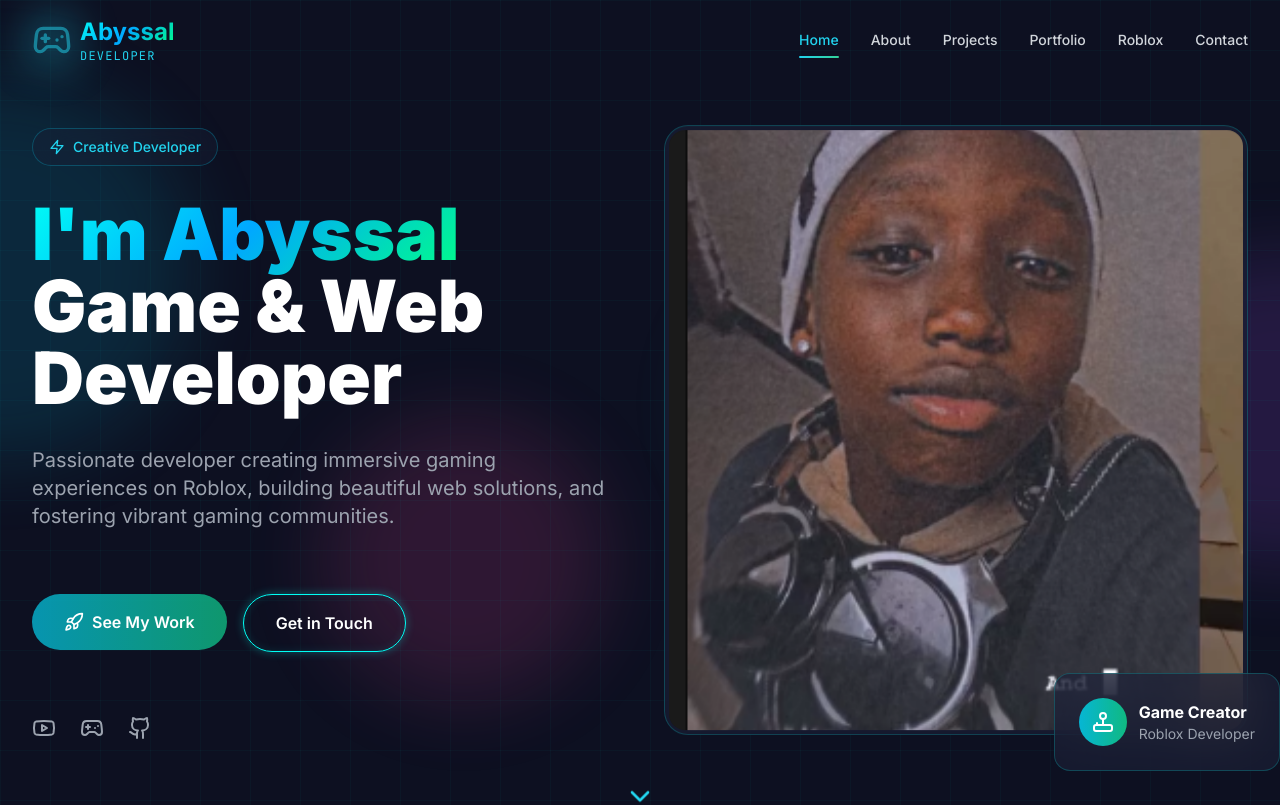
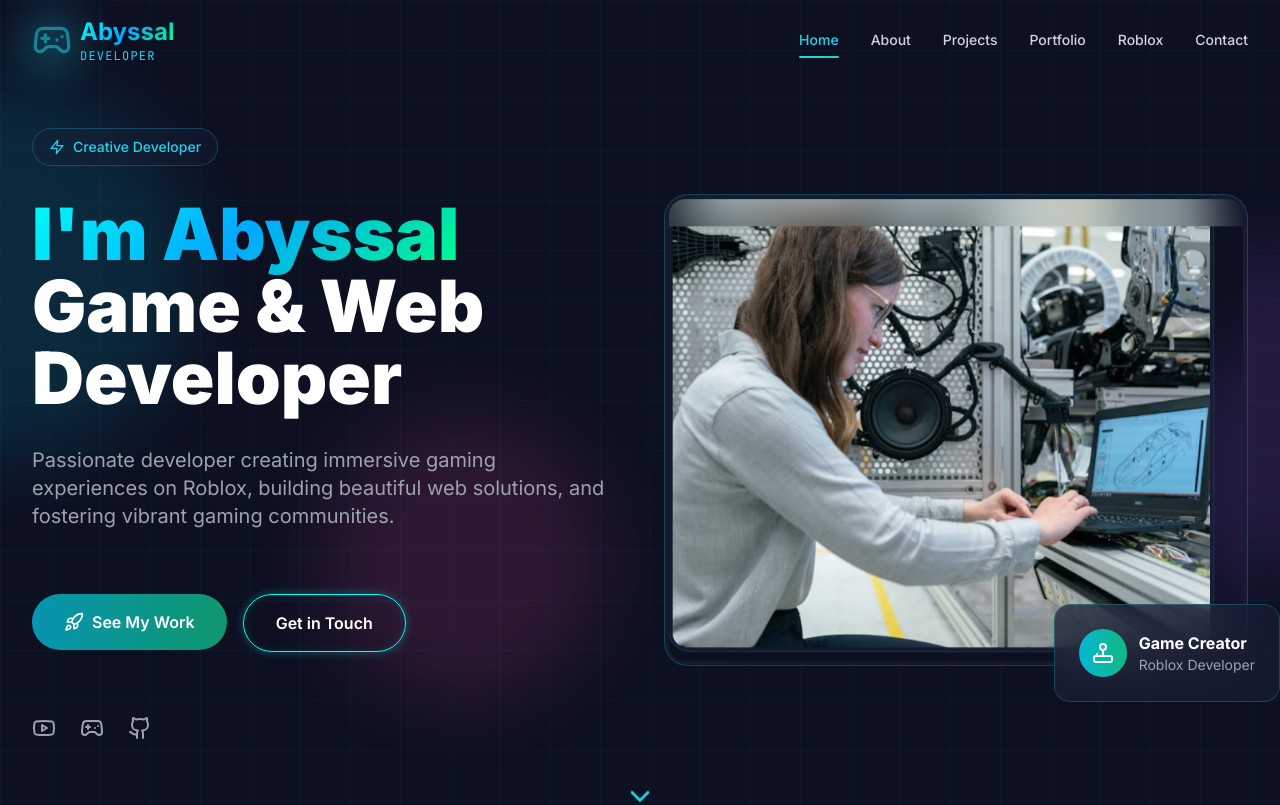
Before and after one commit to ryankimutaikutto-code/my-portfolio, a React (Vite) app: page / in a window 1280 px wide. Shown: the top 805 px of the page. Built offline with nearby package versions, Linux system fonts and the light colour scheme.

Commit message:
Update hero section image

```diff
--- a/index.html
+++ b/index.html
@@ -4,7 +4,7 @@
     <meta charset="UTF-8" />
     <link rel="icon" type="image/svg+xml" href="/vite.svg" />
     <meta name="viewport" content="width=device-width, initial-scale=1.0" />
-    <title data-default>Vite + React + TS</title>
+    <title>Publish application</title>
     <meta property="og:image" content="https://bolt.new/static/og_default.png" />
     <meta name="twitter:card" content="summary_large_image" />
     <meta name="twitter:image" content="https://bolt.new/static/og_default.png" />
--- a/src/App.tsx
+++ b/src/App.tsx
@@ -292,7 +292,7 @@ function App() {
             <div className="relative order-first lg:order-last">
               <div className="glass-strong rounded-3xl p-1 animate-float">
                 <img
-                  src="/image.png"
+                  src="/image copy.png"
                   alt="Abyssal Profile"
                   className="w-full h-auto max-h-[600px] object-cover rounded-2xl"
                 />
```
